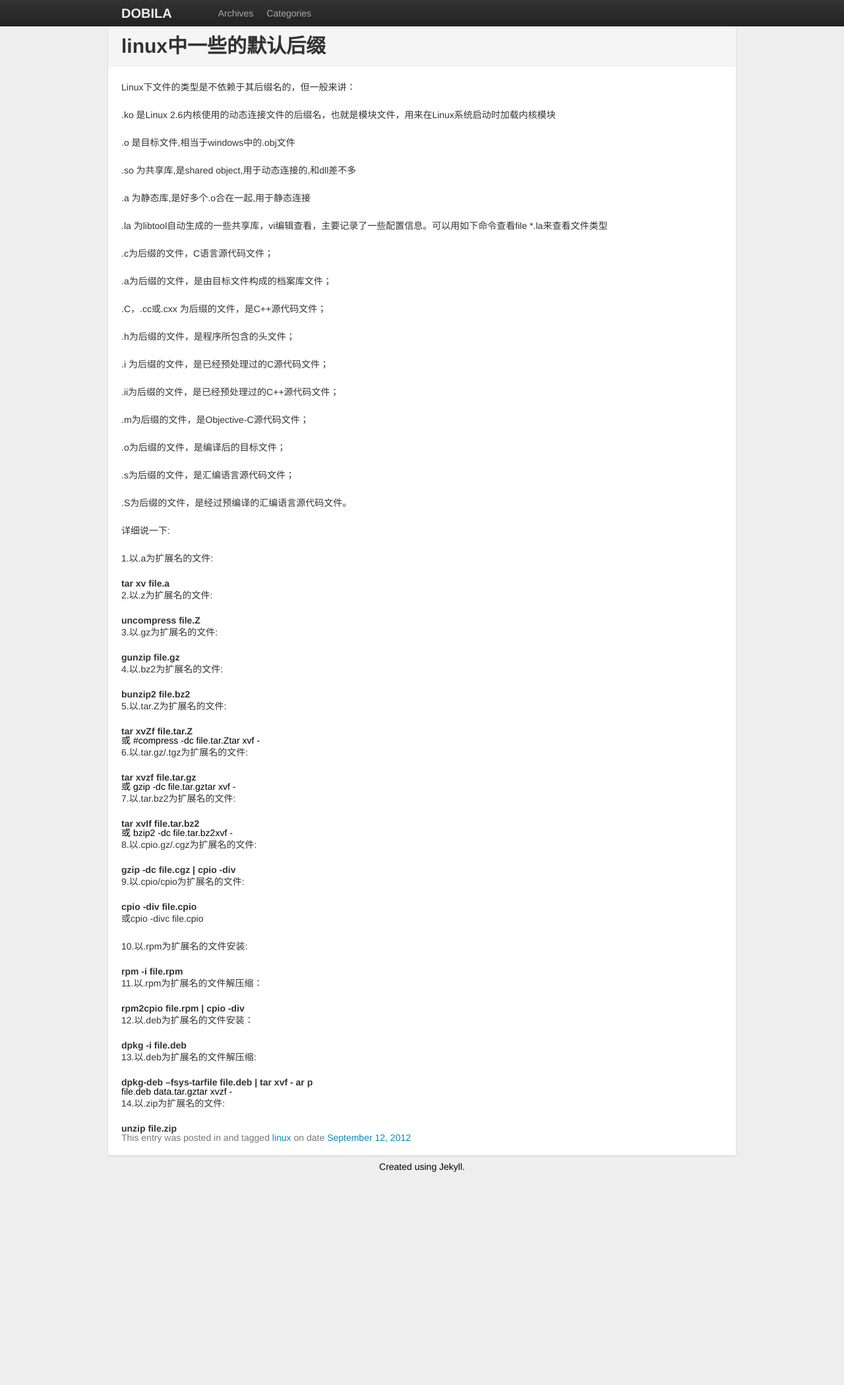
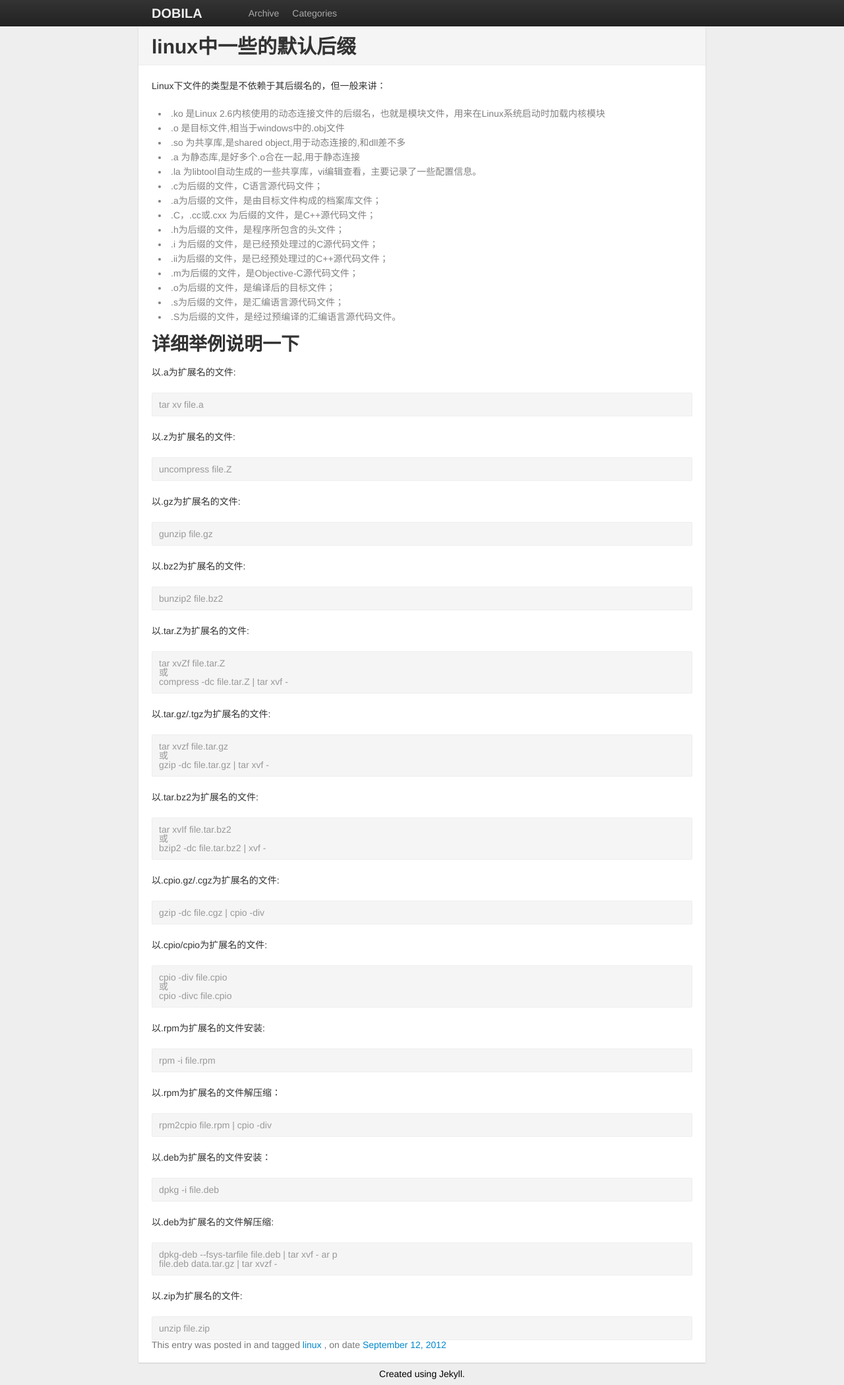
Before and after one commit to bugcook/eorza.github.com, a Jekyll site: the page built from _posts/2012-09-12-some-default-suffix-in-linux.markdown, in a window 1280 px wide. Shown: the whole page at 66% size. Built offline with Jekyll 4.4.1, drawn with Linux system fonts in a browser that asks for light colours; before the commit the page ends 1785 px from its top, so only the background shows below that.

Commit message:
A lot of changes

```diff
--- a/_layouts/default.html
+++ b/_layouts/default.html
@@ -10,13 +10,13 @@
 			<h1><a href="/">Dobila</a></h1>
 			<nav>
 				<ul>
-					<li><a href="#">Archives</a></li>
-					<li><a href="#">Categories</a></li>
+					<li><a href="{{ BASE_PATH }}/archive.html">Archive</a></li>
+					<li><a href="{{ BASE_PATH }}/categories.html">Categories</a></li>
 				</ul>
 			</nav>
 		</header>
 
-		<div id="main" class="site-wrapper">
+		<div id="wrapper" class="site-wrapper">
 			{{ content }}
 		</div>
 
--- a/_layouts/post.html
+++ b/_layouts/post.html
@@ -19,8 +19,8 @@ layout: default
 
 		and tagged
 		{% for tag in page.tags %}
-			<a href="{{ tag.url }}">{{ tag }}</a>
-			{% if tag.last %}
+			<a href="{{ BASE_PATH }}{{ tag.url }}">{{ tag }}</a>
+			{% if !forloop.last %}
 			,
 			{% endif %}
 		{% endfor %}
--- a/_posts/2012-09-12-some-default-suffix-in-linux.markdown
+++ b/_posts/2012-09-12-some-default-suffix-in-linux.markdown
@@ -13,104 +13,85 @@ tags:
 
 Linux下文件的类型是不依赖于其后缀名的，但一般来讲：
 
-.ko 是Linux 2.6内核使用的动态连接文件的后缀名，也就是模块文件，用来在Linux系统启动时加载内核模块
+- .ko 是Linux 2.6内核使用的动态连接文件的后缀名，也就是模块文件，用来在Linux系统启动时加载内核模块
+- .o 是目标文件,相当于windows中的.obj文件
+- .so 为共享库,是shared object,用于动态连接的,和dll差不多
+- .a 为静态库,是好多个.o合在一起,用于静态连接
+- .la 为libtool自动生成的一些共享库，vi编辑查看，主要记录了一些配置信息。
+- .c为后缀的文件，C语言源代码文件；
+- .a为后缀的文件，是由目标文件构成的档案库文件；
+- .C，.cc或.cxx 为后缀的文件，是C++源代码文件；
+- .h为后缀的文件，是程序所包含的头文件；
+- .i 为后缀的文件，是已经预处理过的C源代码文件；
+- .ii为后缀的文件，是已经预处理过的C++源代码文件；
+- .m为后缀的文件，是Objective-C源代码文件；
+- .o为后缀的文件，是编译后的目标文件；
+- .s为后缀的文件，是汇编语言源代码文件；
+- .S为后缀的文件，是经过预编译的汇编语言源代码文件。
 
-.o 是目标文件,相当于windows中的.obj文件
+## 详细举例说明一下
 
-.so 为共享库,是shared object,用于动态连接的,和dll差不多
+以.a为扩展名的文件:
 
-.a 为静态库,是好多个.o合在一起,用于静态连接
+	tar xv file.a
 
-.la 为libtool自动生成的一些共享库，vi编辑查看，主要记录了一些配置信息。可以用如下命令查看file *.la来查看文件类型
+以.z为扩展名的文件:
 
-.c为后缀的文件，C语言源代码文件；
+	uncompress file.Z
 
-.a为后缀的文件，是由目标文件构成的档案库文件；
+以.gz为扩展名的文件:
 
-.C，.cc或.cxx 为后缀的文件，是C++源代码文件；
+	gunzip file.gz
 
-.h为后缀的文件，是程序所包含的头文件；
+以.bz2为扩展名的文件:
 
-.i 为后缀的文件，是已经预处理过的C源代码文件；
+	bunzip2 file.bz2
 
-.ii为后缀的文件，是已经预处理过的C++源代码文件；
+以.tar.Z为扩展名的文件:
 
-.m为后缀的文件，是Objective-C源代码文件；
+	tar xvZf file.tar.Z
+	或
+	compress -dc file.tar.Z | tar xvf -
 
-.o为后缀的文件，是编译后的目标文件；
+以.tar.gz/.tgz为扩展名的文件:
 
-.s为后缀的文件，是汇编语言源代码文件；
+	tar xvzf file.tar.gz
+	或
+	gzip -dc file.tar.gz | tar xvf -
 
-.S为后缀的文件，是经过预编译的汇编语言源代码文件。
+以.tar.bz2为扩展名的文件:
 
+	tar xvIf file.tar.bz2
+	或
+	bzip2 -dc file.tar.bz2 | xvf -
 
+以.cpio.gz/.cgz为扩展名的文件:
 
-详细说一下:
+	gzip -dc file.cgz | cpio -div
 
+以.cpio/cpio为扩展名的文件:
 
+	cpio -div file.cpio
+	或
+	cpio -divc file.cpio
 
-1.以.a为扩展名的文件:
+以.rpm为扩展名的文件安装:
 
-#tar xv file.a
+	rpm -i file.rpm
 
-2.以.z为扩展名的文件:
+以.rpm为扩展名的文件解压缩：
 
-#uncompress file.Z
+	rpm2cpio file.rpm | cpio -div
 
-3.以.gz为扩展名的文件:
+以.deb为扩展名的文件安装：
 
-#gunzip file.gz
+	dpkg -i file.deb
 
-4.以.bz2为扩展名的文件:
+以.deb为扩展名的文件解压缩:
 
-#bunzip2 file.bz2
+	dpkg-deb --fsys-tarfile file.deb | tar xvf - ar p
+	file.deb data.tar.gz | tar xvzf -
 
-5.以.tar.Z为扩展名的文件:
+以.zip为扩展名的文件:
 
-#tar xvZf file.tar.Z
-
-或 #compress -dc file.tar.Z | tar xvf -
-
-6.以.tar.gz/.tgz为扩展名的文件:
-
-#tar xvzf file.tar.gz
-
-或 gzip -dc file.tar.gz | tar xvf -
-
-7.以.tar.bz2为扩展名的文件:
-
-#tar xvIf file.tar.bz2
-
-或 bzip2 -dc file.tar.bz2 | xvf -
-
-8.以.cpio.gz/.cgz为扩展名的文件:
-
-#gzip -dc file.cgz | cpio -div
-
-9.以.cpio/cpio为扩展名的文件:
-
-#cpio -div file.cpio
-
-或cpio -divc file.cpio
-
-10.以.rpm为扩展名的文件安装:
-
-#rpm -i file.rpm
-
-11.以.rpm为扩展名的文件解压缩：
-
-#rpm2cpio file.rpm | cpio -div
-
-12.以.deb为扩展名的文件安装：
-
-#dpkg -i file.deb
-
-13.以.deb为扩展名的文件解压缩:
-
-#dpkg-deb --fsys-tarfile file.deb | tar xvf - ar p
-
-file.deb data.tar.gz | tar xvzf -
-
-14.以.zip为扩展名的文件:
-
-#unzip file.zip
+	unzip file.zip
--- a/_posts/2012-09-12-why-is-make-mrproper.markdown
+++ b/_posts/2012-09-12-why-is-make-mrproper.markdown
@@ -13,7 +13,4 @@ tags:
 
 无意中闲逛，看到有人解释在清理内核源代码的时候用的是make mrproper，这个mrproper是设么意思呢？
 
-
-
->
-"make mrproper" is a command in the Linux kernel build system, used to "clean up" all files from past builds and restore the build directory to its original clean state. The reason "make mrproper" is used instead of "make mrclean" is because Linus Torvalds, the father of Linux, was familiar with the name "Mr. Proper" as this is the brand widely known in Europe."
+> "make mrproper" is a command in the Linux kernel build system, used to "clean up" all files from past builds and restore the build directory to its original clean state. The reason "make mrproper" is used instead of "make mrclean" is because Linus Torvalds, the father of Linux, was familiar with the name "Mr. Proper" as this is the brand widely known in Europe."
--- a/assets/stylesheets/style.css
+++ b/assets/stylesheets/style.css
@@ -62,7 +62,7 @@ body {
 .site-header,
 .site-wrapper,
 .site-footer {
-	width: 952px;
+	max-width: 860px;
 	margin: auto;
 }
 
@@ -129,37 +129,102 @@ a {
 .page-header {
 	background: whiteSmoke;
 	border-bottom: 1px solid #EEE;
-	padding: 15px 20px;
+	height: 58px;
+	padding-left: 20px;
 }
 .page-header h1 {
+	float: left;
 	font-size: 30px;
+	line-height: 62px;
+}
+.page-header h2 {
+	float: left;
+	font-size: 18px;
+	font-weight: normal;
+	line-height: 66px;
+	margin-left: 30px;
+	color: #BFBFBF;
 }
 
-.page-content {
-	padding: 20px 20px 0 20px;
-}
 .page-content h2 {
 	font-size: 28px;
 }
 .page-content h3 {
-	font-size: 24px;
+	font-size: 18px;
 }
 .page-content h4 {
-	font-size: 20px;
+	font-size: 16px;
 }
 .page-content h5 {
-	font-size: 16px;
+	font-size: 14px;
 }
 .page-content h6 {
-	font-size: 12px;
+	font-size: 13px;
 }
+
+/* layout */
+.page-content {
+	padding: 0 20px;
+}
+
+.page-content > p,
+.page-content > ul,
+.page-content > pre,
+.page-content > blockquote,
+.page-content > hgroup,
+.page-content > h1,
+.page-content > h2,
+.page-content > h3,
+.page-content > h4,
+.page-content > h5,
+.page-content > h6 {
+	margin: 20px 0;
+	line-height: 22px;
+}
+
 .page-content p {
-	line-height: 22px;
-	margin-bottom: 20px;
 	color: #333;
 }
+.page-content ul {
+	list-style: disc inside;
+	margin-left: 10px;
+}
+.page-content ul li {
+	color: gray;
+}
+.page-content pre {
+	padding: 10px;
+	background: whiteSmoke;
+	border: 1px solid #EEE;
+	border-radius: 2px;
+	color: #999;
+}
+.page-content blockquote {
+	border-left: 5px solid #EEE;
+	padding-left: 15px;
+}
 
+/* footer */
 .page-footer {
 	padding: 0 20px 20px 20px;
 	color: #777;
 }
+
+/* =Page
+-------------------------------------------------------------- */
+.tag-box {
+	overflow: hidden;
+}
+.tag-box li {
+	float: left;
+	list-style: none;
+	line-height: 28px;
+}
+.tag-box a {
+	padding: 3px 6px;
+	margin: 2px;
+	background: #EEE;
+	color: #005F6B;
+	border-radius: 3px;
+	text-decoration: none;
+}
```
Also changed, not shown: _layouts/page.html (added, +17 -0 lines), archive.html (added, +38 -0 lines), categories.html (+41 -3 lines).
